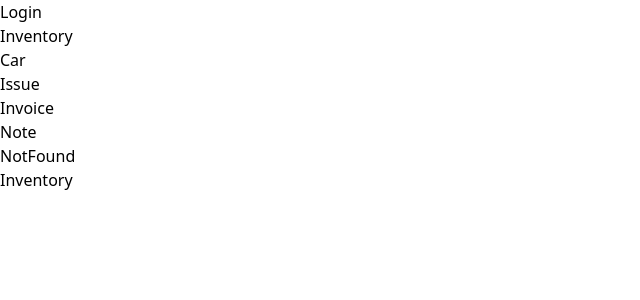
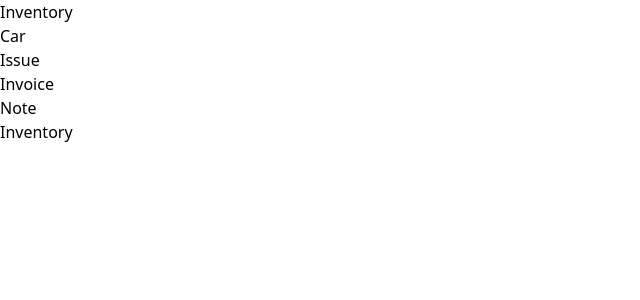
Before and after one commit to Shazil0204/Garage-All-In-One, a React (Vite) app in the folder Frontend/: page / in a window 1280 px wide. Shown: the top 300 px of the page, without its empty margins (0-640 px from the left). Built offline with nearby package versions, Linux system fonts and the light colour scheme.

Commit message:
Update App.tsx

```diff
--- a/Frontend/src/App.tsx
+++ b/Frontend/src/App.tsx
@@ -15,13 +15,11 @@ import NotFound from "./Screens/NotFound";
 
 // This way i will be able to use it in both route and sidebar
 const sections = [
-  { id: "Login", element: <Login /> },
   { id: "/", element: <Inventory /> },
   { id: "Car", element: <Car /> },
   { id: "Issue", element: <Issue /> },
   { id: "Invoice", element: <Invoice /> },
   { id: "Notes", element: <Note /> },
-  { id: "*", element: <NotFound /> },
 ];
 
 const App = () => {
@@ -29,9 +27,11 @@ const App = () => {
     <div>
       <Sidebar sections={sections} />
       <Routes>
+        <Route path="Login" element={<Login />} />
         {sections.map((section) => (
           <Route path={section.id} element={section.element} />
         ))}
+        <Route path="*" element={<NotFound />} />
       </Routes>
     </div>
   );
```
